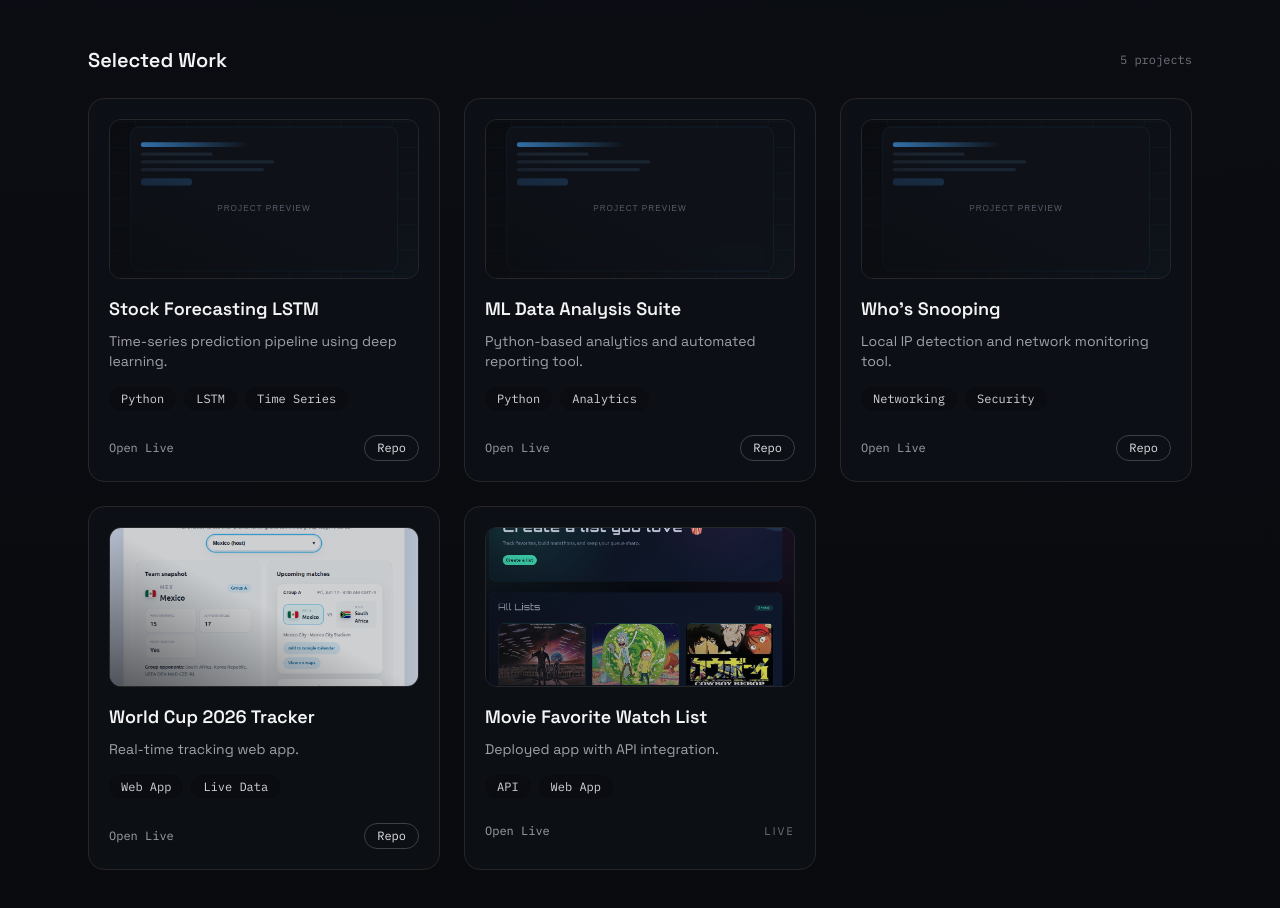
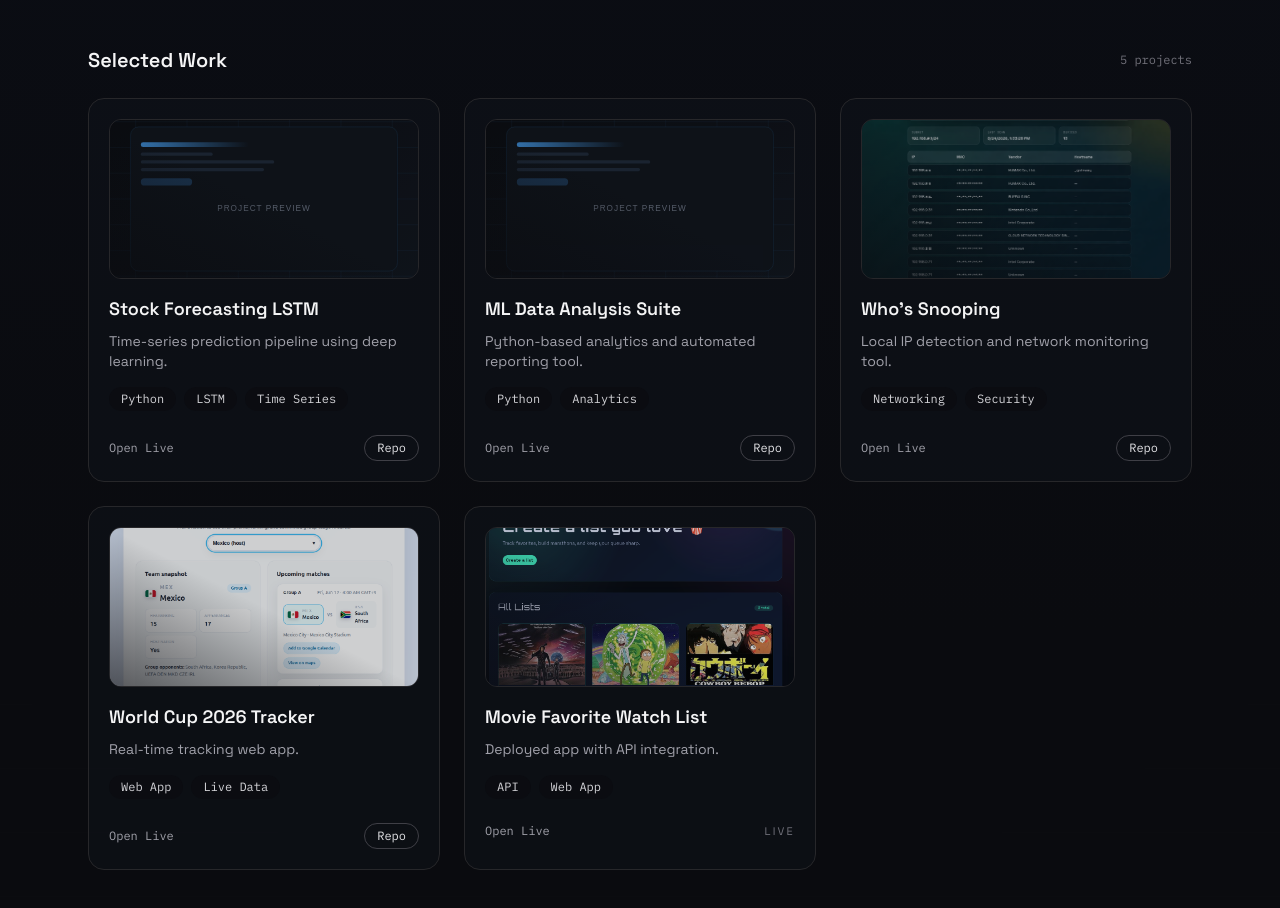
Before and after one commit to Hishamkhashman1/portfolio, a Next.js app: page / in a window 1280 px wide. Shown: the part 1280-2188 px from the top of the page. Built offline with nearby package versions, Linux system fonts and the light colour scheme.

Commit message:
added screenshot for more projects

```diff
--- a/data/projects.ts
+++ b/data/projects.ts
@@ -68,7 +68,7 @@ export const projects: Project[] = [
     title: "Who's Snooping",
     description: "Local IP detection and network monitoring tool.",
     stack: ["Networking", "Security"],
-    image: "/projects/placeholder.svg",
+    image: "/projects/whos_snooping.png",
     liveUrl: "https://github.com/Hishamkhashman1/whos_snooping",
     repoUrl: "https://github.com/Hishamkhashman1/whos_snooping",
     category: "Selected Work"
```
Also changed, not shown: public/projects/whos_snooping.png (added).
